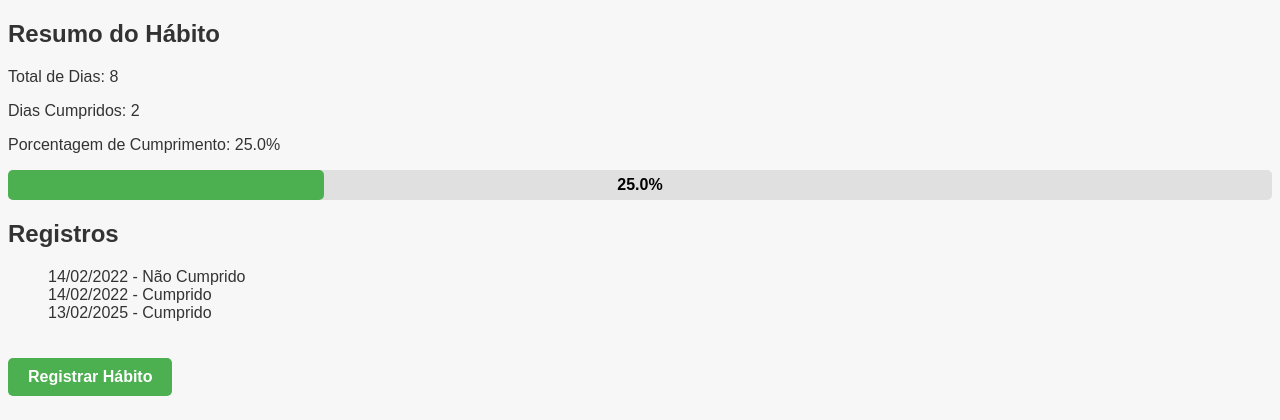
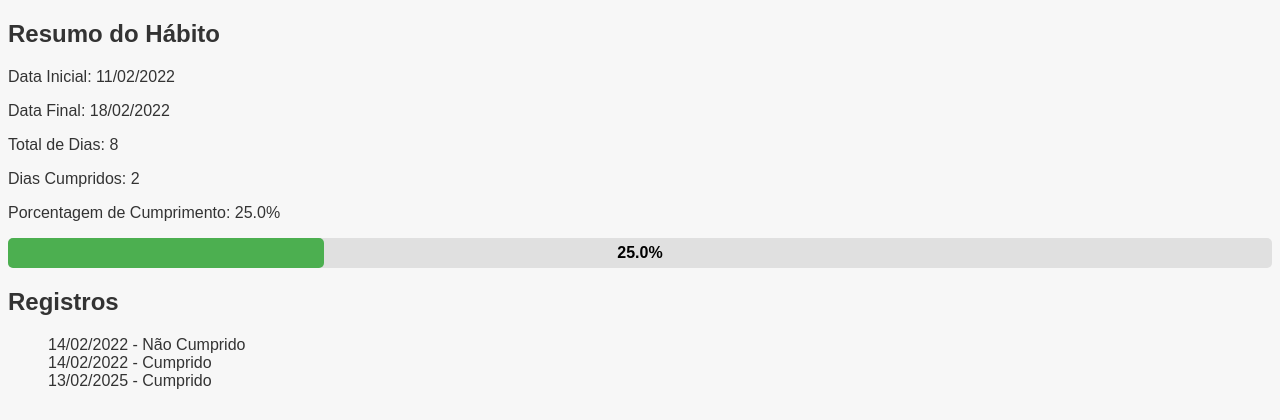
Before and after one commit to LuanRamalho/Python-com-Django-48---rastreador_de_habitos, a Django app: page /relatorio/1/ in a window 1280 px wide. Shown: the part 98-518 px from the top of the page. Run offline with Django 5.2, Linux system fonts and the light colour scheme; data comes from the database, SQL or seed files in the repository.

Commit message:
relatorio_habito.html

```diff
--- a/Python com Django 48 - rastreador_de_habitos/habitos/templates/habitos/relatorio_habito.html
+++ b/Python com Django 48 - rastreador_de_habitos/habitos/templates/habitos/relatorio_habito.html
@@ -56,6 +56,8 @@
 
     <section>
         <h2>Resumo do Hábito</h2>
+        <p> Data Inicial: {{ habito.data_inicial|date:"d/m/Y" }}</p>
+        <p> Data Final: {{ habito.data_final|date:"d/m/Y" }}</p>
         <p>Total de Dias: {{ total_dias }}</p>
         <p>Dias Cumpridos: {{ dias_cumpridos }}</p>
         <p>Porcentagem de Cumprimento: {{ porcentagem }}%</p>
```
